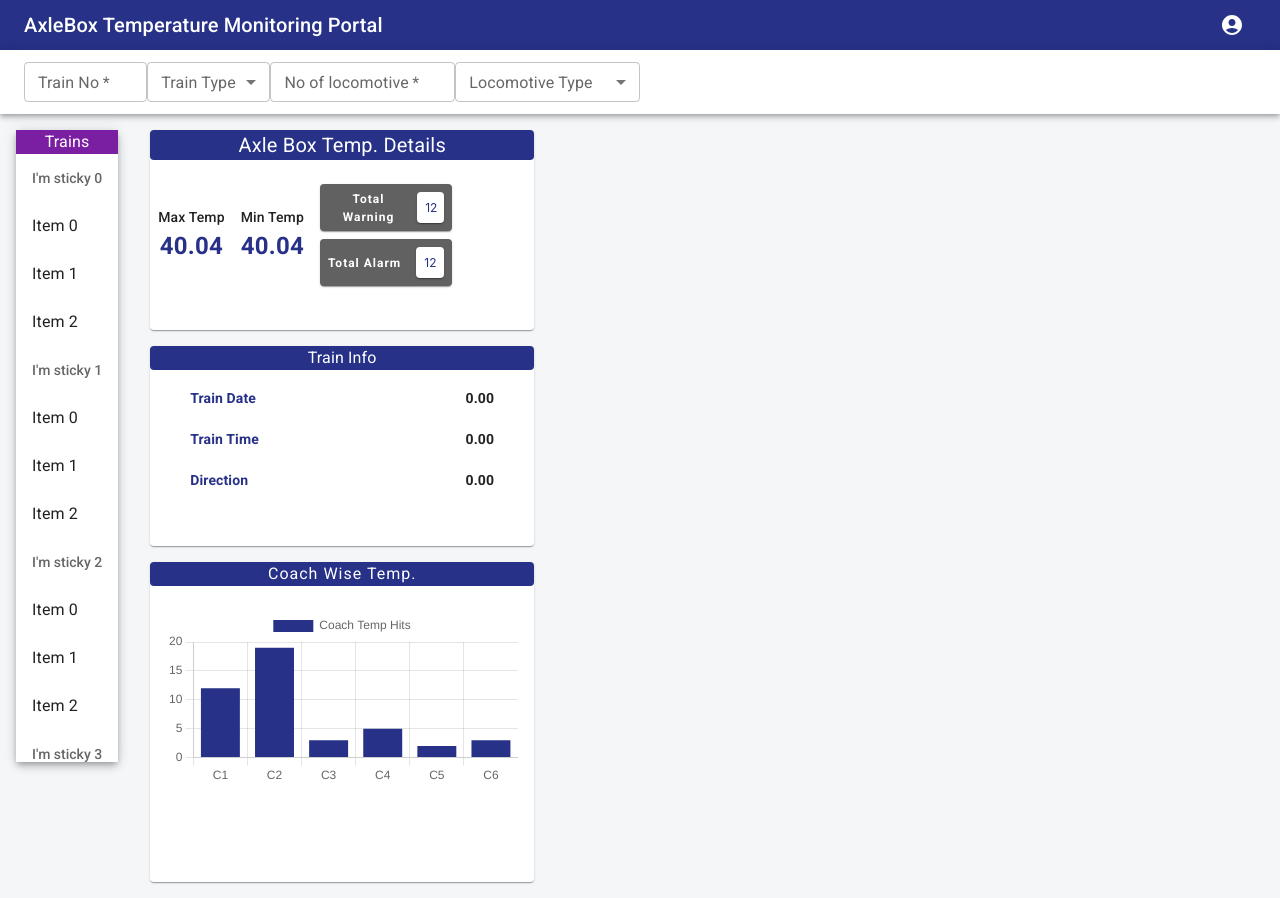
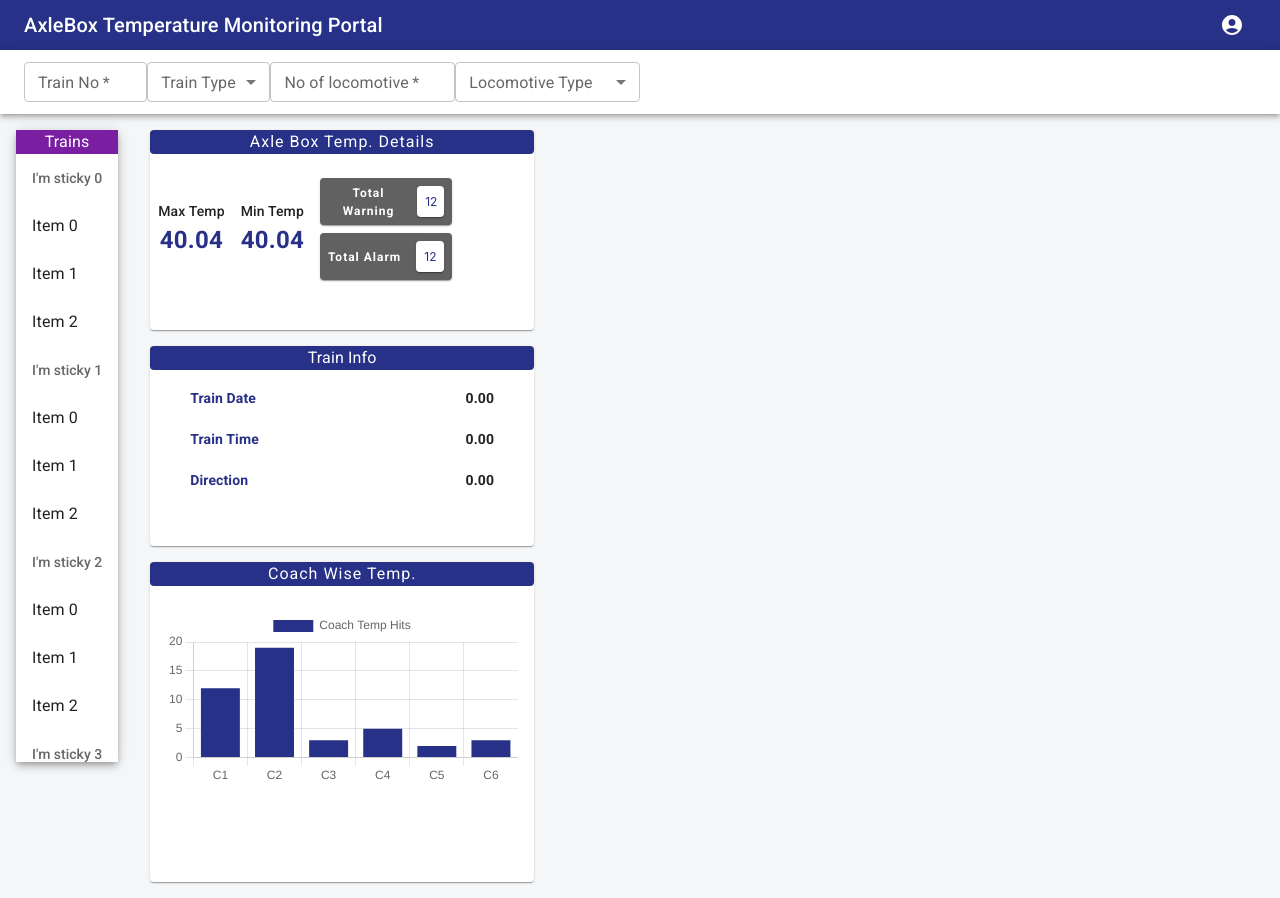
Before and after one commit to vedantnimbarte/train_axlebox_monitoring, a React (Create React App) app in the folder client/: page /dashboard in a window 1280 px wide. Built offline with nearby package versions, Linux system fonts and the light colour scheme.

Commit message:
fixed font size and added letter spacing

```diff
--- a/client/src/components/dashboard/TempDetails/index.js
+++ b/client/src/components/dashboard/TempDetails/index.js
@@ -21,9 +21,10 @@ function TempDetails() {
           color: Colors.white,
           textAlign: "center",
           marginBottom: 2,
-          fontSize: FontSizes.xl,
+          fontSize: FontSizes.lg,
           backgroundColor: Colors.primary,
           borderRadius: 1,
+          letterSpacing: 1,
         }}
       >
         Axle Box Temp. Details
```
